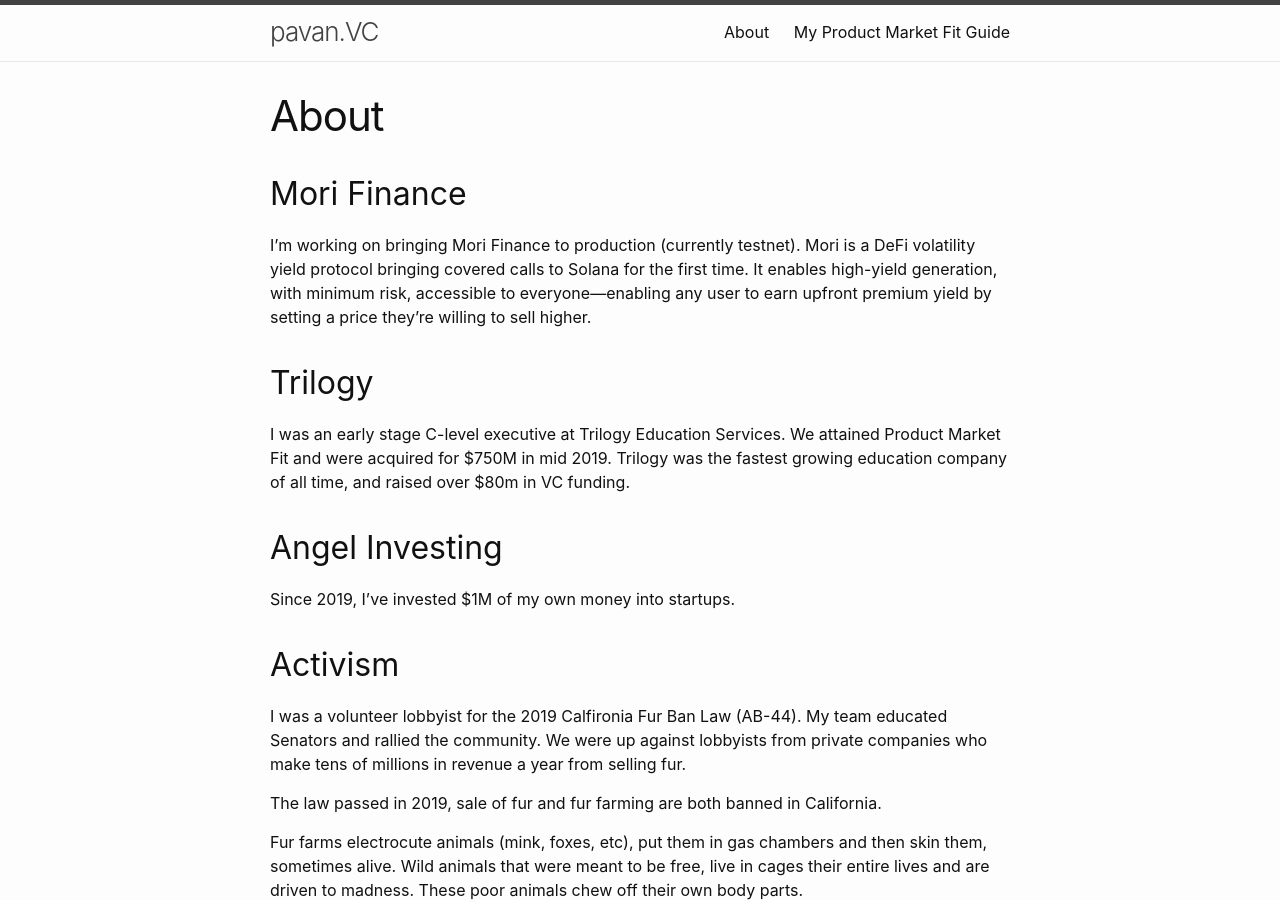
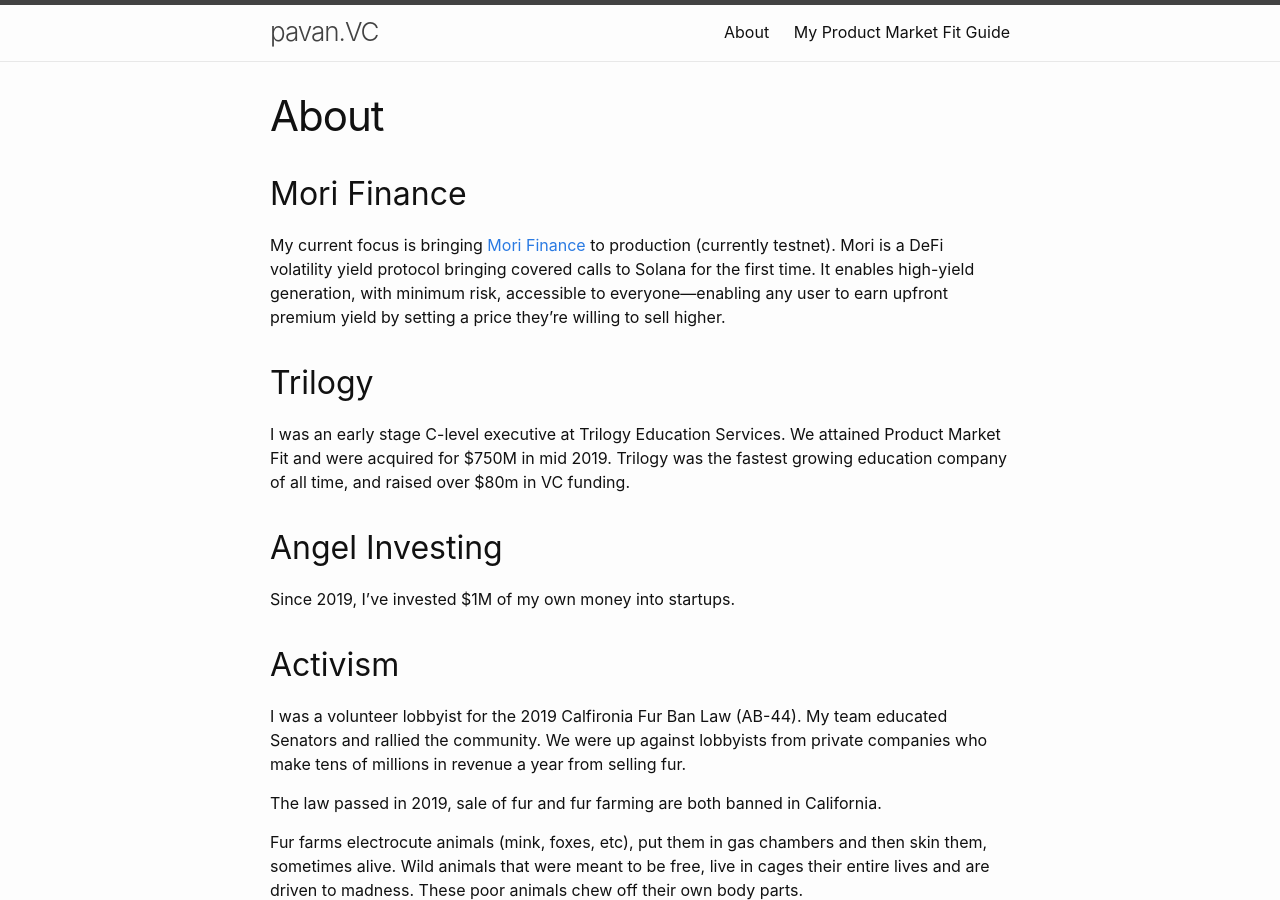
Before and after one commit to katpavan/katpavan.github.io, a Jekyll site: the page built from about.markdown, in a window 1280 px wide and 900 px high. Built offline with Jekyll 4.4.1, drawn with Linux system fonts in a browser that asks for light colours.

Commit message:
Update Mori Finance description for clarity

```diff
--- a/about.markdown
+++ b/about.markdown
@@ -6,7 +6,7 @@
 
 ## Mori Finance
 
-I'm working on bringing Mori Finance to production (currently testnet). Mori is a DeFi volatility yield protocol bringing covered calls to Solana for the first time. It enables high-yield generation, with minimum risk, accessible to everyone—enabling any user to earn upfront premium yield by setting a price they're willing to sell higher.
+My current focus is bringing [Mori Finance](https://mori.finance) to production (currently testnet). Mori is a DeFi volatility yield protocol bringing covered calls to Solana for the first time. It enables high-yield generation, with minimum risk, accessible to everyone—enabling any user to earn upfront premium yield by setting a price they're willing to sell higher.
 
 <!--
 ## AI Web3
```
